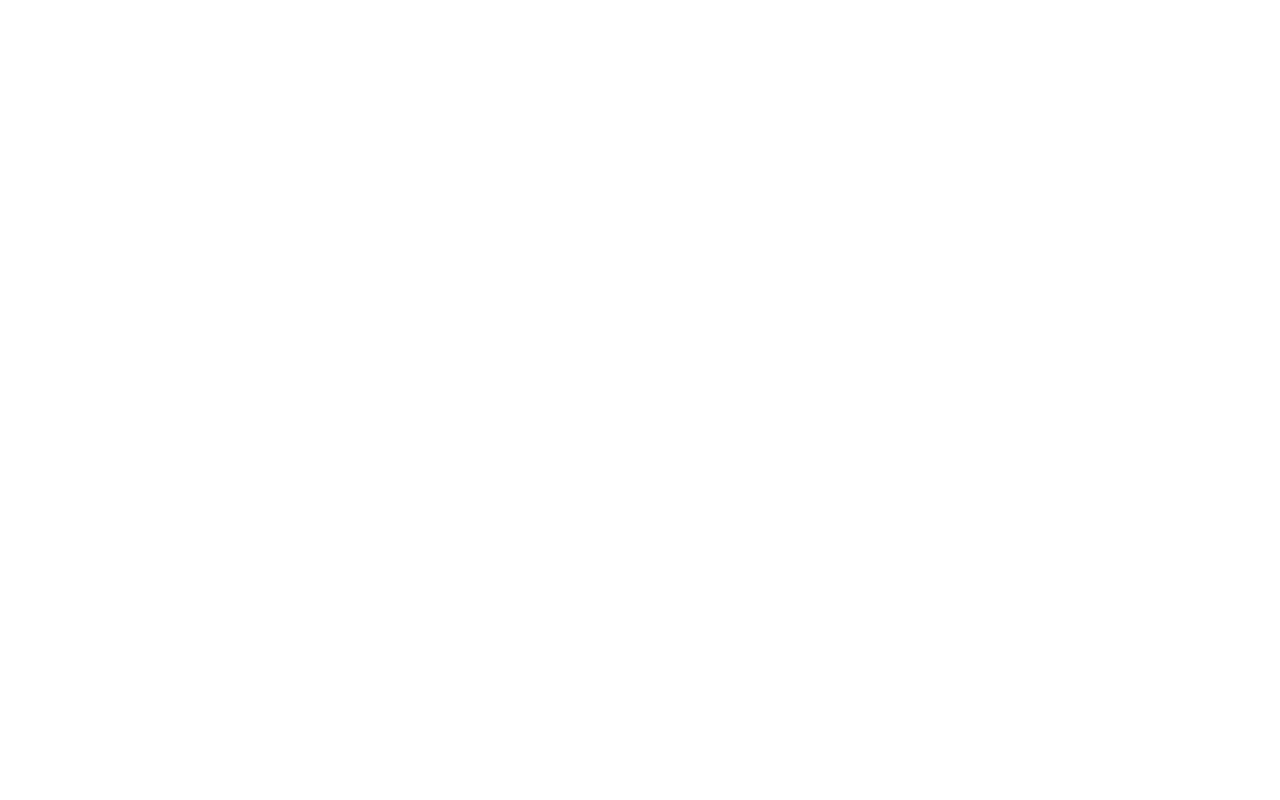
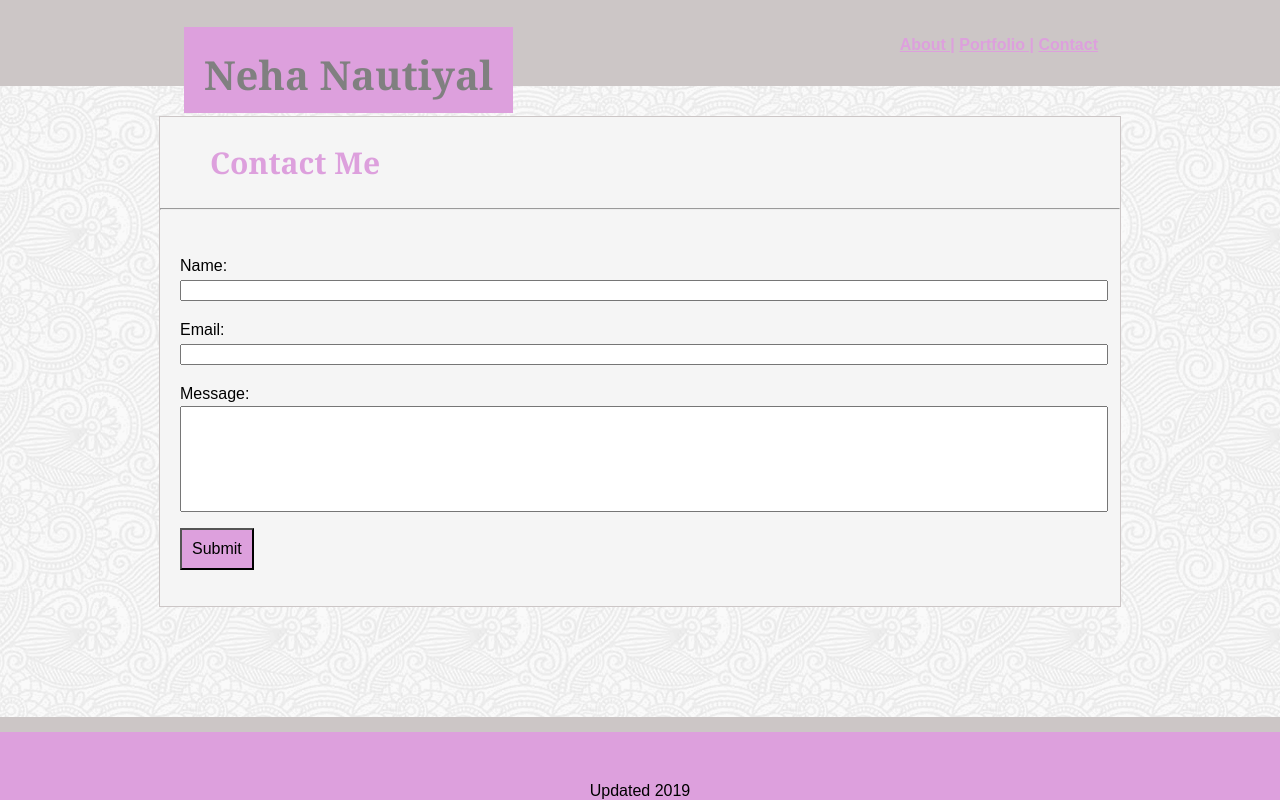
Before and after one commit to NehaNautiyal/Basic-Portfolio, a plain HTML site: page contact.html in a window 1280 px wide. Drawn offline with Linux system fonts and the light colour scheme.

Commit message:
fourth commit

```diff
--- a/assets/css/style.css
+++ b/assets/css/style.css
@@ -38,9 +38,8 @@ header {
   /* margin-bottom: 20px; */
 }
 
-
-
 ol {
+  font-size: 16px;
   list-style-type: none;
   padding: 20px;
   display: inline-block;
@@ -57,6 +56,11 @@ li {
 a:link {
   color: plum;
   font-weight: bolder;
+}
+
+a:hover {
+  background: purple;
+  color: white;
 }
 
 h2 {
@@ -79,15 +83,42 @@ h2 {
     line-height: 170%;
   }
 
+  /* Style the Input Forms on Contact Page */
+  .content {
+    padding: 20px;
+    font-family: Arial, Helvetica, sans-serif;
+    font-size: 16px;
+    line-height: 1.5;
+  }
+
+  #name {
+    width: 920px;
+  }
+
+  #email {
+    width: 920px;
+  }
+
+  #message {
+    width: 920px;
+    height: 100px;
+  }
+  .submit-button {
+    font-family: Arial, Helvetica, sans-serif;
+    background: plum;
+    font-size: 16px;
+    padding: 10px;
+  }
+
     /* Style the footer */
  footer {
-        padding: 30px;
+        padding-top: 50px;
         text-align: center;
         bottom: 0;
         position: fixed;
         background: plum;
         width: 100%;
-        font-size: 20px;
+        font-size: 16px;
         border-top: 15px solid rgb(204, 198, 198);
         left: 0;
         font-family: Arial, Helvetica, sans-serif;
--- a/contact.html
+++ b/contact.html
@@ -0,0 +1,56 @@
+<!DOCTYPE html>
+<html lang="en-us">
+<head>
+    <meta charset="UTF-8"/>
+    <link rel="icon" href="https://logos.textgiraffe.com/logos/logo-name/Neha-designstyle-smoothie-m.png" type="image/x-icon">
+            <link rel="stylesheet" type="text/css" href="assets/css/style.css">
+    <title>Contact Neha</title>
+</head>
+
+<body>
+
+
+        <header>
+            <h1>Neha Nautiyal</h1>
+
+            <ol>
+                <li><a href="index.html" target="_blank">About |</a></li>
+                <li><a href="portfolio.html" target="_blank">Portfolio |</a></li>
+                <li><a href="contact.html" target="_blank">Contact</a></li>
+            </ol>
+
+        </header>
+
+        <div class="container">
+
+        <h2>Contact Me</h2>
+            <hr>
+
+            <div class="content">
+                <p>
+                    <label for="name">Name:</label>
+                    <br>
+                    <input type="text" id="name" required width="940">
+                </p>
+
+                <p>
+                        <label for="email">Email:</label>
+                        <br>
+                        <input type="email" id="email" required width="940">
+                </p>
+
+                <p>
+                        <label for="message">Message:</label>
+                        <br>
+                        <input type="text" id="message" required height="400" width="940">
+                </p>
+                <p>
+                    <input class="submit-button" type="submit">
+                </p>
+            </div>
+    </div>
+        <footer>
+            Updated 2019
+        </footer>
+</body>
+</html>
```
Also changed, not shown: index.html (+2 -2 lines).
